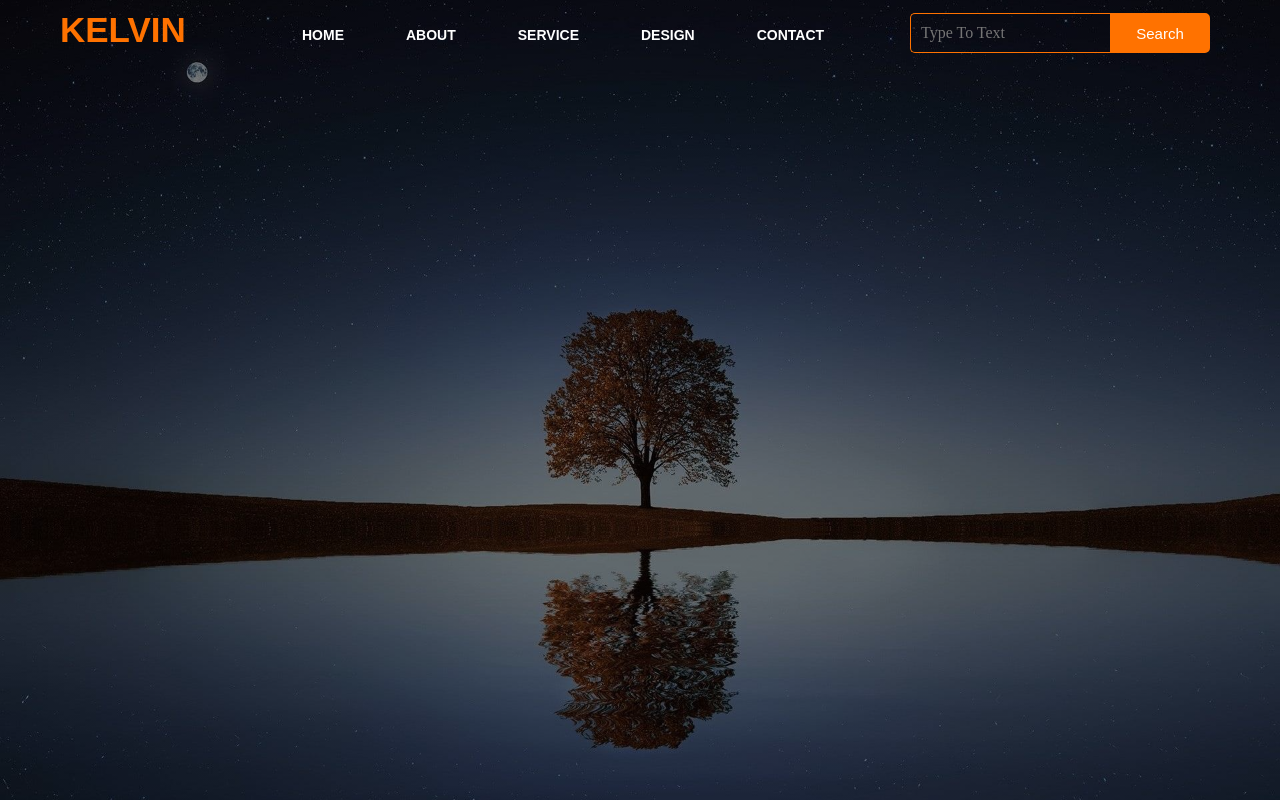
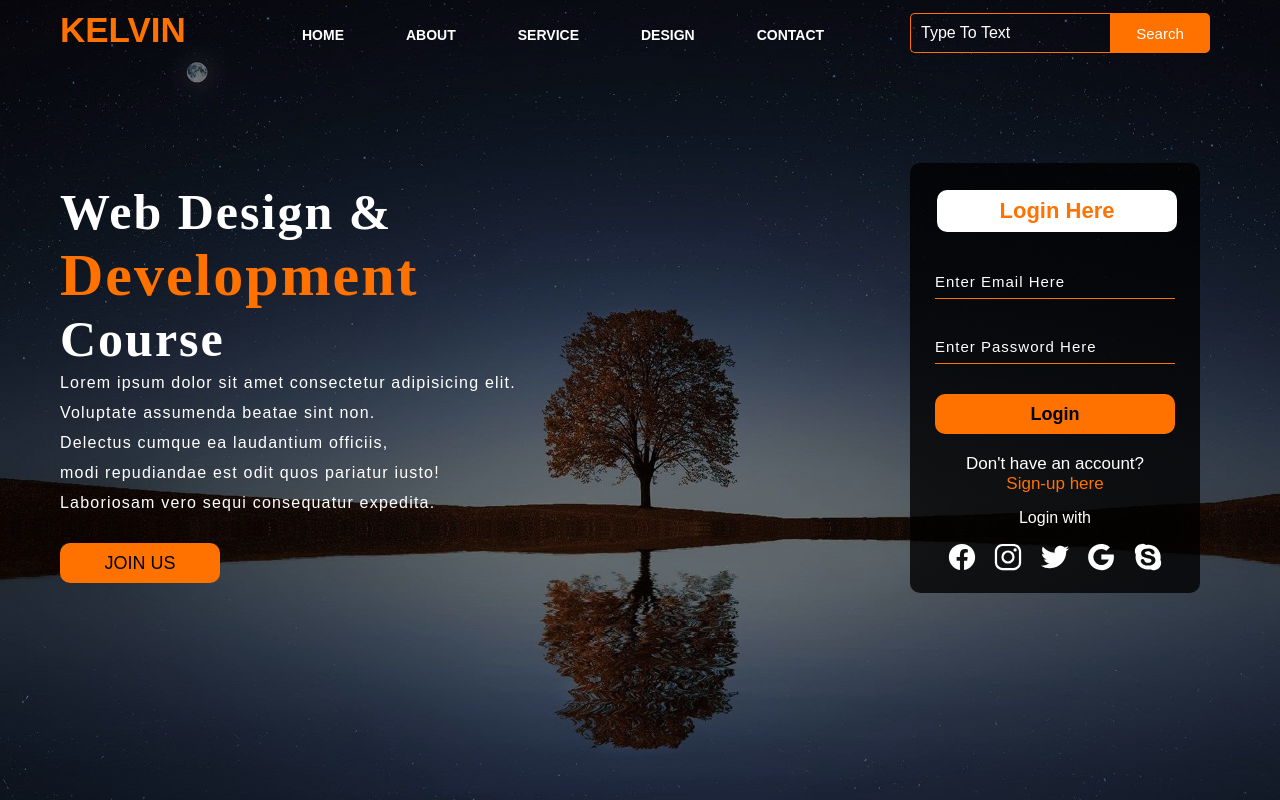
Before and after one commit to hapakjm/proj01, a plain HTML site: page index.html in a window 1280 px wide. Drawn offline with nearby package versions, Linux system fonts and the light colour scheme.

Commit message:
modify index - add main content section and elements modify style - add main content section styles

```diff
--- a/index.html
+++ b/index.html
@@ -11,6 +11,7 @@
     <meta name="description" content="" />
     <meta name="viewport" content="width=device-width, initial-scale=1" />
     <link rel="stylesheet" href="style.css" />
+    <script src="https://unpkg.com/ionicons@5.4.0/dist/ionicons.js"></script>
   </head>
   <body>
     <!--[if lt IE 7]>
@@ -43,11 +44,44 @@
             name=""
             placeholder="Type To Text"
           />
-          <a href=""><button class="btn">Search</button></a>
+          <a href="#"><button class="btn">Search</button></a>
+        </div>
+      </div>
+
+      <div class="content">
+        <h1>
+          Web Design & <br />
+          <span>Development</span> <br />
+          Course
+        </h1>
+        <p class="par">
+          Lorem ipsum dolor sit amet consectetur adipisicing elit. <br />
+          Voluptate assumenda beatae sint non. <br />
+          Delectus cumque ea laudantium officiis, <br />
+          modi repudiandae est odit quos pariatur iusto! <br />
+          Laboriosam vero sequi consequatur expedita.
+        </p>
+        <button class="cn"><a href="#">JOIN US</a></button>
+        <div class="form">
+          <h2>Login Here</h2>
+          <input type="email" name="email" placeholder="Enter Email Here" />
+          <input type="password" name="" placeholder="Enter Password Here" />
+          <button class="btrn"><a href="#">Login</a></button>
+          <p class="link">
+            Don't have an account? <br />
+            <a href="#">Sign-up here</a>
+          </p>
+          <p class="liw">Login with</p>
+
+          <div class="icons">
+            <a href="#"><ion-icon name="logo-facebook"></ion-icon></a>
+            <a href="#"><ion-icon name="logo-instagram"></ion-icon></a>
+            <a href="#"><ion-icon name="logo-twitter"></ion-icon></a>
+            <a href="#"><ion-icon name="logo-google"></ion-icon></a>
+            <a href="#"><ion-icon name="logo-skype"></ion-icon></a>
+          </div>
         </div>
       </div>
     </div>
-
-    <script src="" async defer></script>
   </body>
 </html>
--- a/style.css
+++ b/style.css
@@ -6,8 +6,17 @@
     rgba(0, 0, 0, 0.5) 50%
   );
   --main-background-image: url(./assets/bg.jpg);
+  --form-background-linear-gradient: linear-gradient(
+    to top,
+    rgba(0, 0, 0, 0.8) 50%,
+    rgba(0, 0, 0, 0.8) 50%
+  );
   --primary-color: #ff7200;
   --secondary-color: #fff;
+  --tertiary-color: #000;
+  --primary-font: Arial;
+  --secondary-font: "Times New Roman";
+  --tertiary-font: sans-serif;
 }
 
 * {
@@ -26,7 +35,7 @@ html {
 
 body {
   background-color: var(--background-color);
-  font-family: "poppins", sans-serif, "Segoe UI", Tahoma, Geneva, Verdana;
+  font-family: sans-serif, "poppins", "Segoe UI", Tahoma, Geneva, Verdana;
   color: var(--primary-color);
 }
 
@@ -46,24 +55,24 @@ body {
 }
 
 .icon {
-  float: left;
   width: 200px;
   height: 70px;
+  float: left;
 }
 
 .logo {
-  float: left;
   padding-top: 10px;
   padding-left: 20px;
-  font-family: Arial;
+  float: left;
+  font-family: var(--primary-font);
   font-size: 35px;
   color: var(--primary-color);
 }
 
 .menu {
-  float: left;
   width: 400px;
   height: 70px;
+  float: left;
 }
 
 ul {
@@ -81,10 +90,10 @@ ul li {
 }
 
 ul li a {
+  font-family: var(--primary-font);
+  font-weight: bold;
+  color: var(--secondary-color);
   text-decoration: none;
-  color: var(--secondary-color);
-  font-family: Arial;
-  font-weight: bold;
   transition: 0.4s ease-in-out;
 }
 
@@ -93,13 +102,12 @@ ul li a:hover {
 }
 
 .search {
-  float: left;
   width: 330px;
   margin-left: 270px;
+  float: left;
 }
 
 .search-box {
-  float: left;
   width: 200px;
   height: 40px;
   margin-top: 13px;
@@ -107,8 +115,9 @@ ul li a:hover {
   border-right: none;
   border-radius: 5px 0 0 5px;
   padding: 10px;
+  float: left;
   background-color: transparent;
-  font-family: "Times New Roman";
+  font-family: var(--primary-font);
   font-size: 16px;
   color: var(--secondary-color);
 }
@@ -131,3 +140,154 @@ ul li a:hover {
 .btn:focus {
   outline: none;
 }
+
+.content {
+  width: 1200px;
+  height: auto;
+  margin: auto;
+  position: relative;
+  color: var(--secondary-color);
+}
+
+.content h1 {
+  margin-top: 9%;
+  padding-left: 20px;
+  font-family: var(--secondary-font);
+  font-size: 50px;
+  letter-spacing: 2px;
+}
+
+.content span {
+  font-size: 60px;
+  color: var(--primary-color);
+}
+
+.content .par {
+  padding: 0 0 25px 20px;
+  font-family: var(--primary-font);
+  letter-spacing: 1.2px;
+  line-height: 30px;
+}
+
+.content .cn {
+  width: 160px;
+  height: 40px;
+  margin: 0 0 10px 20px;
+  border: none;
+  border-radius: 10px;
+  background-color: var(--primary-color);
+  font-size: 18px;
+  cursor: pointer;
+  transition: 0.4s ease;
+}
+
+.content .cn a {
+  color: var(--tertiary-color);
+  text-decoration: none;
+  transition: 0.3s ease;
+}
+
+.cn:hover {
+  background-color: var(--secondary-color);
+}
+
+.form {
+  width: 290px; /* 250px */
+  height: 430px; /* 380px */
+  border-radius: 10px;
+  padding: 25px;
+  position: absolute;
+  top: -20px;
+  left: 870px;
+  background-image: var(--form-background-linear-gradient);
+}
+
+.form h2 {
+  width: 240px; /* 220px */
+  margin: 2px;
+  padding: 8px;
+  border-radius: 10px;
+  background-color: var(--secondary-color);
+  font-family: var(--tertiary-font);
+  font-size: 22px;
+  text-align: center;
+  color: var(--primary-color);
+}
+
+.form input {
+  width: 240px;
+  height: 35px;
+  margin-top: 30px;
+  border: none;
+  border-bottom: 1px solid var(--primary-color);
+  background-color: transparent;
+  font-family: var(--tertiary-font);
+  font-size: 15px;
+  color: var(--primary-color);
+  letter-spacing: 1px;
+}
+
+.form input:focus {
+  outline: none;
+}
+
+::placeholder {
+  font-family: var(--primary-font);
+  color: var(--secondary-color);
+}
+
+.btrn {
+  width: 240px;
+  height: 40px;
+  margin-top: 30px;
+  border: none;
+  border-radius: 10px;
+  background-color: var(--primary-color);
+  font-size: 18px;
+  color: var(--secondary-color);
+  cursor: pointer;
+}
+
+.btrn:hover {
+  background-color: var(--secondary-color);
+  color: var(--primary-color);
+}
+
+.btrn a {
+  font-weight: bold;
+  color: var(--tertiary-color);
+  text-decoration: none;
+}
+
+.form .link {
+  padding-top: 20px;
+  font-family: var(--primary-font);
+  font-size: 17px;
+  text-align: center;
+}
+
+.form .link a {
+  color: var(--primary-color);
+  text-decoration: none;
+}
+
+.liw {
+  padding: 15px 0 10px 0;
+  text-align: center;
+}
+
+.icons a {
+  color: var(--secondary-color);
+  text-decoration: none;
+}
+
+.icons ion-icon {
+  padding: 5px 0 0 12px; /* 5px 0 0 14px */
+  font-size: 30px;
+  color: var(--secondary-color);
+  transition: 0.3s ease;
+}
+
+.icons ion-icon:hover {
+  color: var(--primary-color);
+}
```
